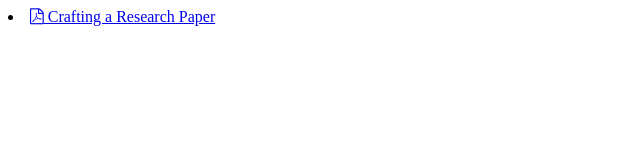
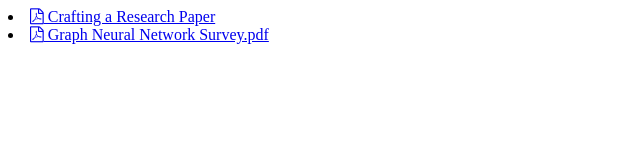
Before and after one commit to chentaohfut/chentaohfut.github.io, a plain HTML site: page index.html in a window 1280 px wide. Shown: the whole page, without its empty margins (0-640 px from the left). Drawn offline with Linux system fonts and the light colour scheme.

Commit message:
Update index.html

```diff
--- a/index.html
+++ b/index.html
@@ -5,5 +5,6 @@
   </head>
   <body>
     <li><a href="./Slide/Crafting_a_Research_Paper.pdf"> <i class="fab fa fa-file-pdf-o"></i> Crafting a Research Paper</a></li>
+    <li><a href="./Slide/Graph_Neural_Network_Survey.pdf"> <i class="fab fa fa-file-pdf-o"></i> Graph Neural Network Survey.pdf</a></li>
   </body>
 </html>
```
